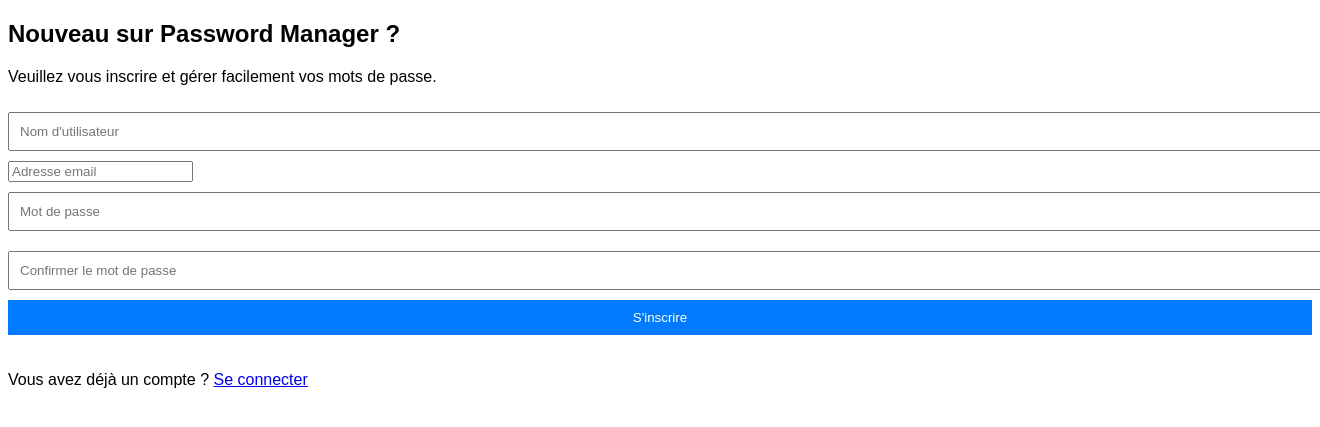
After one commit to lucaslimouzin/b3-c2-django-limouzin, a Django app: template passwordManager/gestionpassword/templates/gestionpassword/signup.html in a window 1320 px wide; the page is wider, and only the part inside the window is pictured. The commit adds this page. Shown: the top 427 px of that part. Run offline with Django 3.2, Linux system fonts and the light colour scheme; the template is opened without the code that fills it, so the values that code supplies are empty.

Commit message:
ajout de signup.html

```diff
--- a/passwordManager/gestionpassword/templates/gestionpassword/login.html
+++ b/passwordManager/gestionpassword/templates/gestionpassword/login.html
@@ -8,7 +8,7 @@
 </head>
 <body>
     <div id="container">
-        <h1>Bienvenue sur Password Manager</h1>
+        <h1>Bienvenue sur <br> Password Manager</h1>
         <p>Pour utiliser cette application, veuillez vous connecter ou vous inscrire.</p>
         <form method="post" action="{% url 'login' %}">
             {% csrf_token %}
--- /dev/null
+++ b/passwordManager/gestionpassword/templates/gestionpassword/signup.html
@@ -0,0 +1,25 @@
+{% load static %}
+
+<!DOCTYPE html>
+<html lang="fr">
+<head>
+    <meta charset="UTF-8">
+    <title>Inscription | Password Manager</title>
+    <link rel="stylesheet" type="text/css" href="{% static 'gestionpassword/styles.css' %}">
+</head>
+<body>
+    <div id="signup-container">
+        <h2>Nouveau sur Password Manager ?</h2>
+        <p>Veuillez vous inscrire et gérer facilement vos mots de passe.</p>
+        <form method="post" action="{% url 'signup' %}">
+            {% csrf_token %}
+            <input type="text" name="username" placeholder="Nom d'utilisateur">
+            <input type="email" name="email" placeholder="Adresse email">
+            <input type="password" name="password1" placeholder="Mot de passe">
+            <input type="password" name="password2" placeholder="Confirmer le mot de passe">
+            <input type="submit" value="S'inscrire">
+        </form>
+        <p>Vous avez déjà un compte ? <a href="{% url 'login' %}">Se connecter</a></p>
+    </div>
+</body>
+</html>
```
